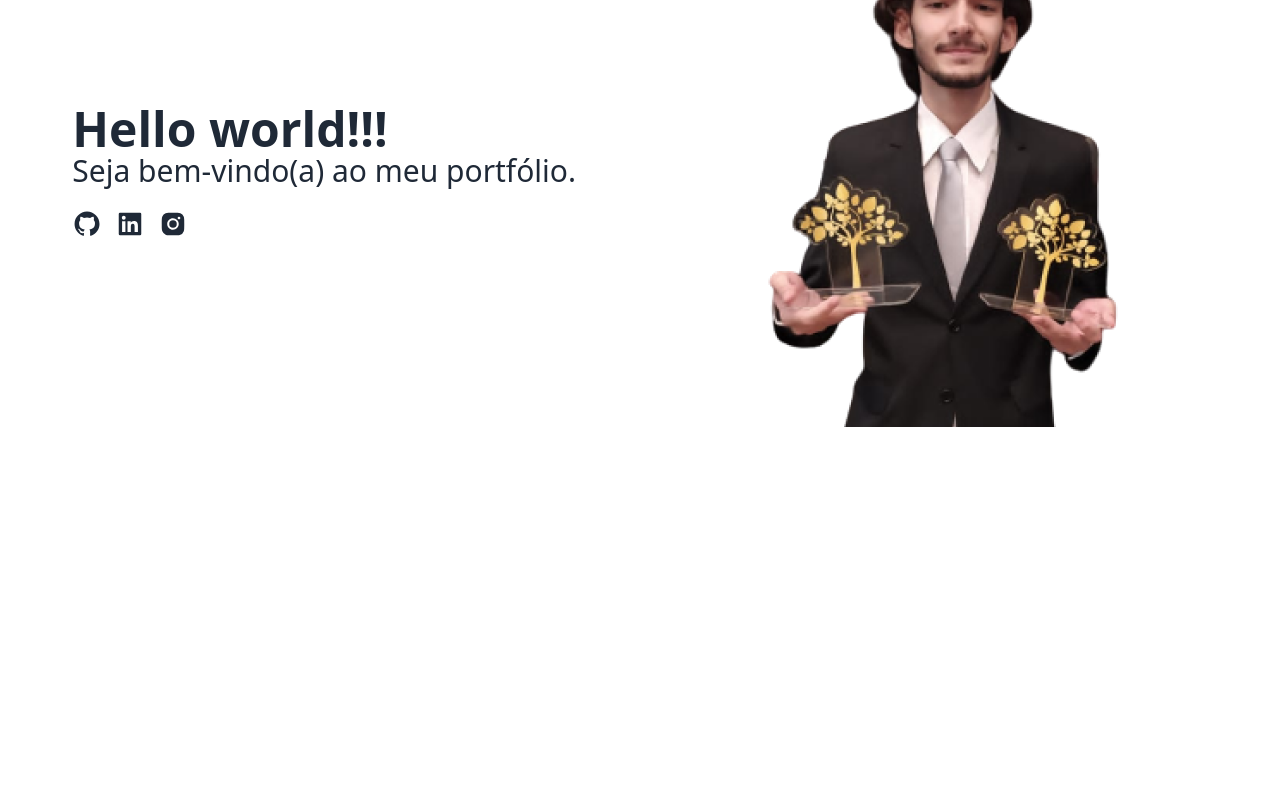
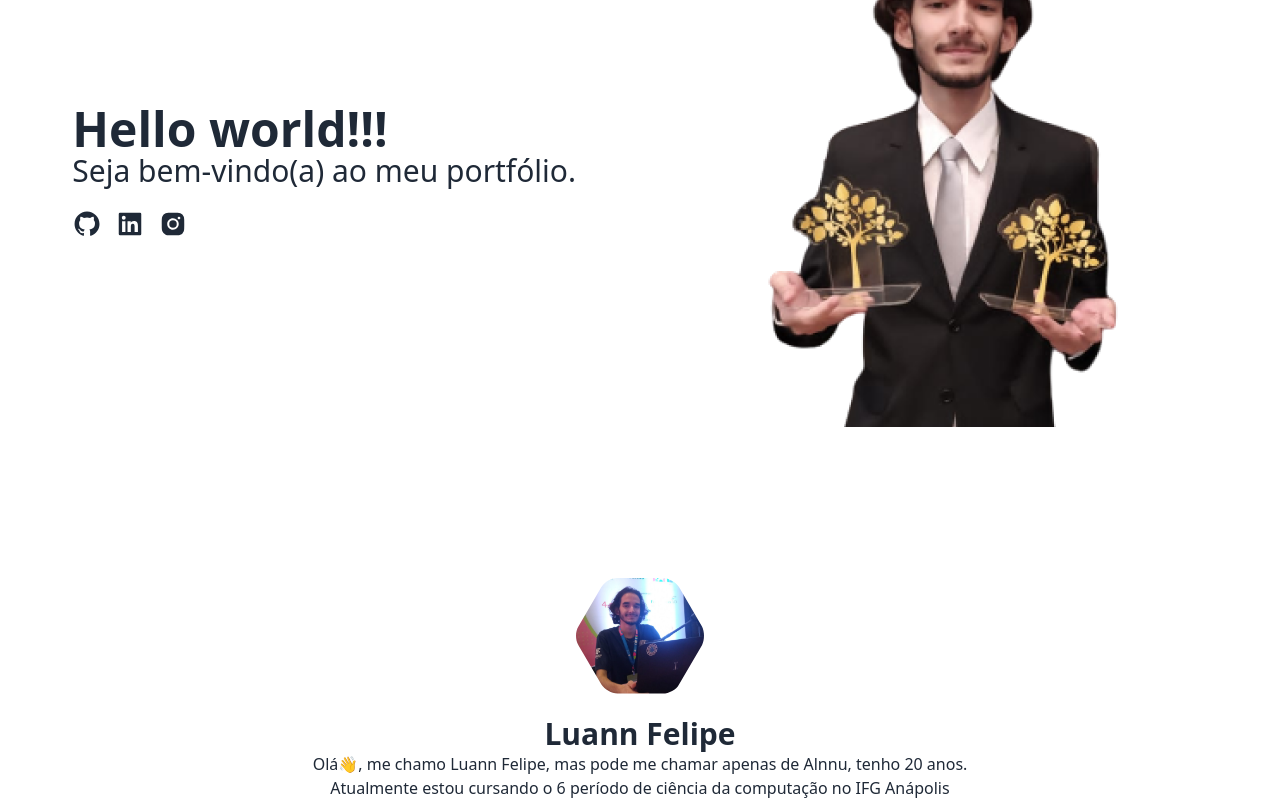
Before and after one commit to alnnu/portfolio, a Next.js app: page / in a window 1280 px wide. Shown: the part 304-1104 px from the top of the page. Before the commit the page ends 876 px from the top, so only its background shows below. Built offline with nearby package versions, Linux system fonts and the light colour scheme.

Commit message:
add: componente Sobre

```diff
--- a/src/app/page.tsx
+++ b/src/app/page.tsx
@@ -1,9 +1,11 @@
 import Hero from "@/components/home/Hero";
+import Sobre from "@/components/home/Sobre";
 
 export default function Home() {
   return (
       <>
-        <Hero/>
+          <Hero/>
+          <Sobre/>
       </>
   )
 }
--- /dev/null
+++ b/src/components/home/Sobre.tsx
@@ -0,0 +1,17 @@
+export default function Sobre() {
+    return (
+        <div>
+            <div className="flex justify-center">
+                <div className="avatar">
+                    <div className="w-32 mask mask-hexagon-2 ">
+                        <img src="foto-palestra.jpeg" />
+                    </div>
+                </div>
+            </div>
+            <div className="text-center">
+                <h2 className="text-3xl font-bold mt-4">Luann Felipe</h2>
+                <p>Olá👋, me chamo Luann Felipe, mas pode me chamar apenas de Alnnu, tenho 20 anos.<br/> Atualmente estou cursando o 6 período de ciência da computação no IFG Anápolis</p>
+            </div>
+        </div>
+    )
+}
```
Also changed, not shown: public/foto-palestra.jpeg (added).
